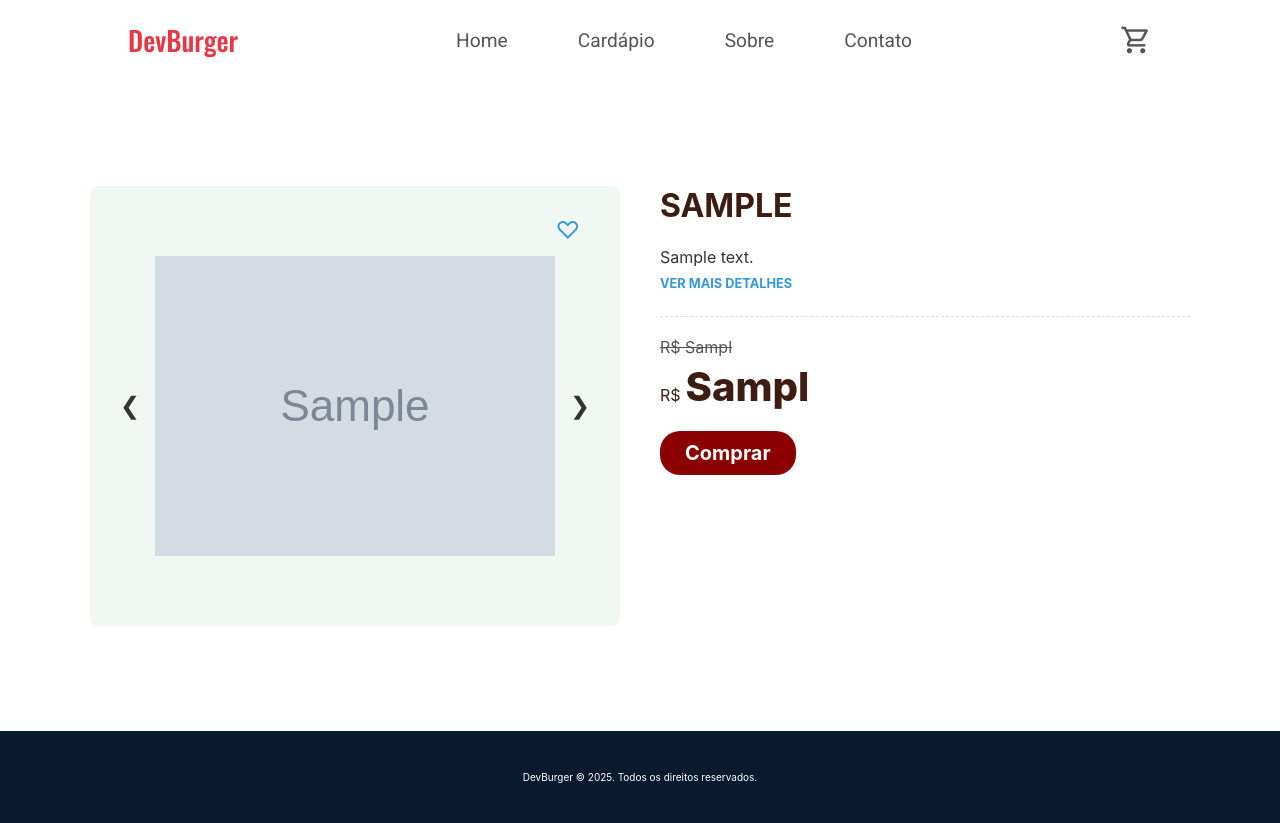
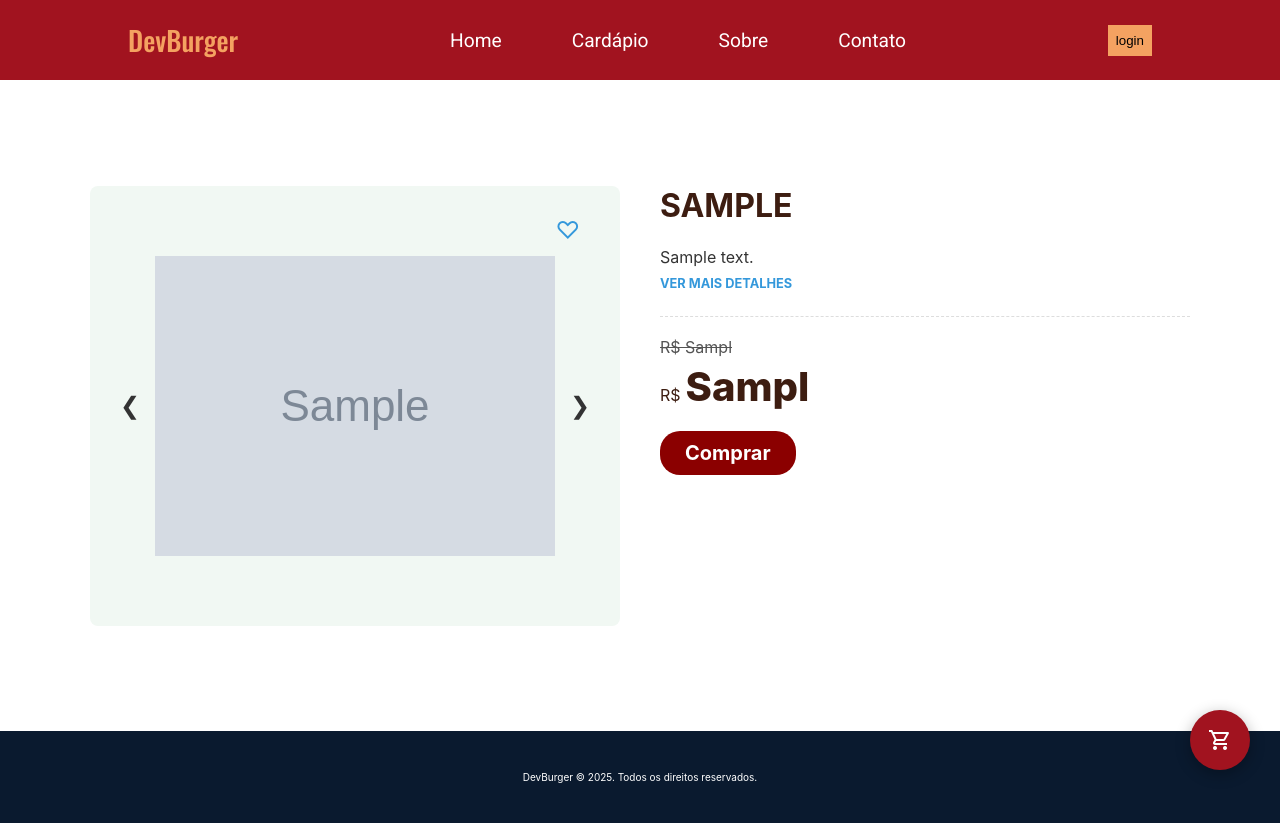
Before and after one commit to Camila-A-Silva/devburger, a Flask app: page /produto/1 in a window 1280 px wide. Run offline with Flask 3, Linux system fonts and the light colour scheme; tables that the repository leaves empty hold one stand-in row (values such as "Sample post"); grey boxes marked "Sample" are stand-in pictures.

```diff
--- a/app.py
+++ b/app.py
@@ -32,7 +32,7 @@ def cadastro():
     return redirect("/")
 
 
-@app.route("/logar/usuario", methods=["POST"])
+@app.route("/login", methods=["POST"])
 def logar_usuario():
     usuario = request.form.get("usuario")
     senha = request.form.get("senha")
--- a/migrate/dados.sql
+++ b/migrate/dados.sql
@@ -52,3 +52,13 @@ VALUES
 "31,50",
 "https://images.pexels.com/photos/1199957/pexels-photo-1199957.jpeg?auto=compress&cs=tinysrgb&w=600",
 "1");
+
+
+INSERT INTO `db_hamburguer`.`cadastro` (`usuario`, `senha`, `nome`) VALUES ('Camss', '123', 'Camila');
+INSERT INTO `db_hamburguer`.`cadastro` (`usuario`, `senha`, `nome`) VALUES ('Lena', '1234', 'Helena');
+
+INSERT INTO `db_hamburguer`.`carrinho` (`usuario`, `finalizado`) VALUES ('Camss', '0');
+
+INSERT INTO `db_hamburguer`.`item_carrinho` (`cod_carrinho`, `cod_produto`, `quantidade`) VALUES ('1','2', '2');
+INSERT INTO `db_hamburguer`.`item_carrinho` (`cod_carrinho`, `cod_produto`, `quantidade`) VALUES ('1','5', '1');
+INSERT INTO `db_hamburguer`.`item_carrinho` (`cod_carrinho`, `cod_produto`, `quantidade`) VALUES ('1','4', '1');
--- a/static/src/css/main.css
+++ b/static/src/css/main.css
@@ -2,7 +2,7 @@
 
 .header{
     padding: 20px;
-    background-color: var(--bg-white);
+    background-color: var(--primary-red);
     display: flex;
     justify-content: center;
     font-family: Roboto;
@@ -17,7 +17,7 @@
 }
 
 .header__logo{
-    color: var(--primary-red);
+    color: var(--primary-orange);
     font-family: "Oswald";
     font-size: 1.7rem;
 }
@@ -29,7 +29,7 @@
 
 .header__link{
     margin-left: 10px;
-    color: var(--text-gray);
+    color: var(--bg-white);
     padding: 10px 20px;
     font-size: 1.2rem;
 
@@ -39,100 +39,93 @@
     display: none;
 }
 
+
+
+.btn_login{
+    background-color: var(--primary-orange);
+    border-style: none;
+    padding: 8px;
+
+}
+
+
+/* ASIDE CARRINHO */
+
+/* --- 1. O BOTÃO FLUTUANTE (CONGELADO) --- */
 .header__cart-btn {
-    background: none;
+    position: fixed;   /* Fixa o botão na tela */
+    bottom: 30px;      /* Distância do fundo */
+    right: 30px;       /* Distância da direita */
+    width: 60px;
+    height: 60px;
+    background-color:var(--primary-red); /* Cor verde de destaque */
+    color: white;
     border: none;
+    border-radius: 50%; /* Deixa redondo */
     cursor: pointer;
-    color: var(--text-gray); /* Ou a cor que preferir */
+    box-shadow: 0 4px 15px rgba(0,0,0,0.3); /* Sombra para dar profundidade */
+    z-index: 999;      /* Fica acima de tudo na página */
     display: flex;
     align-items: center;
-    transition: transform 0.2s;
+    justify-content: center;
+    transition: transform 0.2s ease;
 }
 
 .header__cart-btn:hover {
-    transform: scale(1.1);
-    color: var(--primary-red);
+    transform: scale(1.1); /* Efeito de aumentar ao passar o mouse */
 }
 
-.header__cart-btn span {
-    font-size: 2rem; /* Ajuste o tamanho do ícone aqui */
-}
-
-/* ASIDE CARRINHO */
+/* --- 2. O MENU LATERAL (ASIDE) --- */
 .cart {
     position: fixed;
     top: 0;
-        right: -400px;
-        width: 350px;
-        height: 100vh;
-        background: #f7f7f7;
-        color: white;
-        box-shadow: -5px 0 15px rgba(0,0,0,0.3);
-        transition: right 0.3s ease;
+    right: -100%;      /* Começa escondido fora da tela (à direita) */
+    width: 350px;      /* Largura do carrinho */
+    height: 100vh;     /* Altura total da tela */
+    background-color: white;
+    box-shadow: -5px 0 15px rgba(0,0,0,0.1);
+    z-index: 1000;     /* Fica acima do botão flutuante */
+    transition: right 0.4s ease; /* Animação suave de deslizar */
     display: flex;
     flex-direction: column;
-        z-index: 999;
 }
 
+/* --- 3. ESTADO ATIVO (QUANDO O JS FUNCIONA) --- */
 .cart.active {
-        right: 0;
+    right: 0;          /* Traz o carrinho para dentro da tela */
 }
 
+/* --- 4. ESTILIZAÇÃO INTERNA DO CARRINHO --- */
 .cart__header {
     padding: 20px;
-        font-size: 22px;
-        border-bottom: 1px solid #333;
+    border-bottom: 1px solid #eee;
     display: flex;
     justify-content: space-between;
+    align-items: center;
 }
 
 .cart__items {
-        flex: 1;
-        overflow-y: auto;
+    flex-grow: 1;      /* Faz os itens ocuparem o espaço central */
+    overflow-y: auto;  /* Se tiver muitos itens, cria scroll interno */
     padding: 20px;
-    }
-
-    .cart__item {
-        margin-bottom: 15px;
-        border-bottom: 1px solid #333;
-        padding-bottom: 10px;
-        color: black;
 }
 
 .cart__footer {
     padding: 20px;
-        border-top: 1px solid #333;
-    }
-
-    .cart__total {
-        font-size: 18px;
-        margin-bottom: 15px;
+    background-color: #f9f9f9;
+    border-top: 1px solid #eee;
 }
 
 .cart__btn {
     width: 100%;
-        padding: 12px;
-        background: red;
+    padding: 15px;
+    background-color: var(--accent-light-orange);
+    color: white;
     border: none;
-        color: white;
+    border-radius: 8px;
     font-weight: bold;
     cursor: pointer;
-        border-radius: 8px;
-    }
-
-    /* BOTÃO FLUTUANTE */
-    .cart-toggle {
-        position: fixed;
-        bottom: 30px;
-        right: 30px;
-        background: red;
-        color: white;
-        border: none;
-        padding: 15px;
-        border-radius: 50%;
-        font-size: 20px;
-        cursor: pointer;
-        z-index: 1000;
+    margin-top: 10px;
 }
 
 
--- a/static/src/css/variables.css
+++ b/static/src/css/variables.css
@@ -1,6 +1,6 @@
 :root{
     /* ====== CORES PRINCIPAIS ====== */
-    --primary-red: #e63946;        /* Botões, destaques */
+    --primary-red: #a1131f;        /* Botões, destaques */
     --primary-blue: #0a1a2f;       /* Header/Footer escuro (quase azul marinho) */
     --primary-orange: #f4a261;     /* Botões "EU QUERO" */
 
--- a/templates/layout.html
+++ b/templates/layout.html
@@ -67,6 +67,8 @@
           <span class="material-symbols-outlined">shopping_cart</span>
         </button>
 
+        <a href="/cadastro", methods="POST", style="gap: 10px;"><button class="btn_login">login</button></a>
+
       </div>
     </header>
 
@@ -81,36 +83,7 @@
       </p>
     </footer>
 
-    <aside class="cart" id="cart">
 
-      <div class="cart__header">
-        <strong style="color: black;">Seu Carrinho</strong>
-        <span onclick="toggleCart()" style="cursor:pointer; color: black;">✖</span>
-      </div>
-
-      <div class="cart__items" id="cart-items">
-
-      </div>
-
-      <div class="cart__footer">
-        <div class="cart__total" style="color: black;">
-          <strong style="color: black;" id="cart-total">Total:</strong>R$ 37,00
-        </div>
-
-        <button class="cart__btn">
-          Finalizar Pedido
-        </button>
-      </div>
-
-    </aside>
-
-    <script>
-      function toggleCart() {
-          const cart = document.getElementById("cart");
-          cart.classList.toggle("active");
-      }
-    </script>
-    <script src="static/js/carrinho.js"></script>
 
   </body>
 </html>
```
Also changed, not shown: migrate/db_hamburguer.sql (+25 -3 lines), model/carrinho.py (added, +13 -0 lines), templates/index.html (+37 -1 lines). Lines whose indentation alone changed are shown as unchanged.
